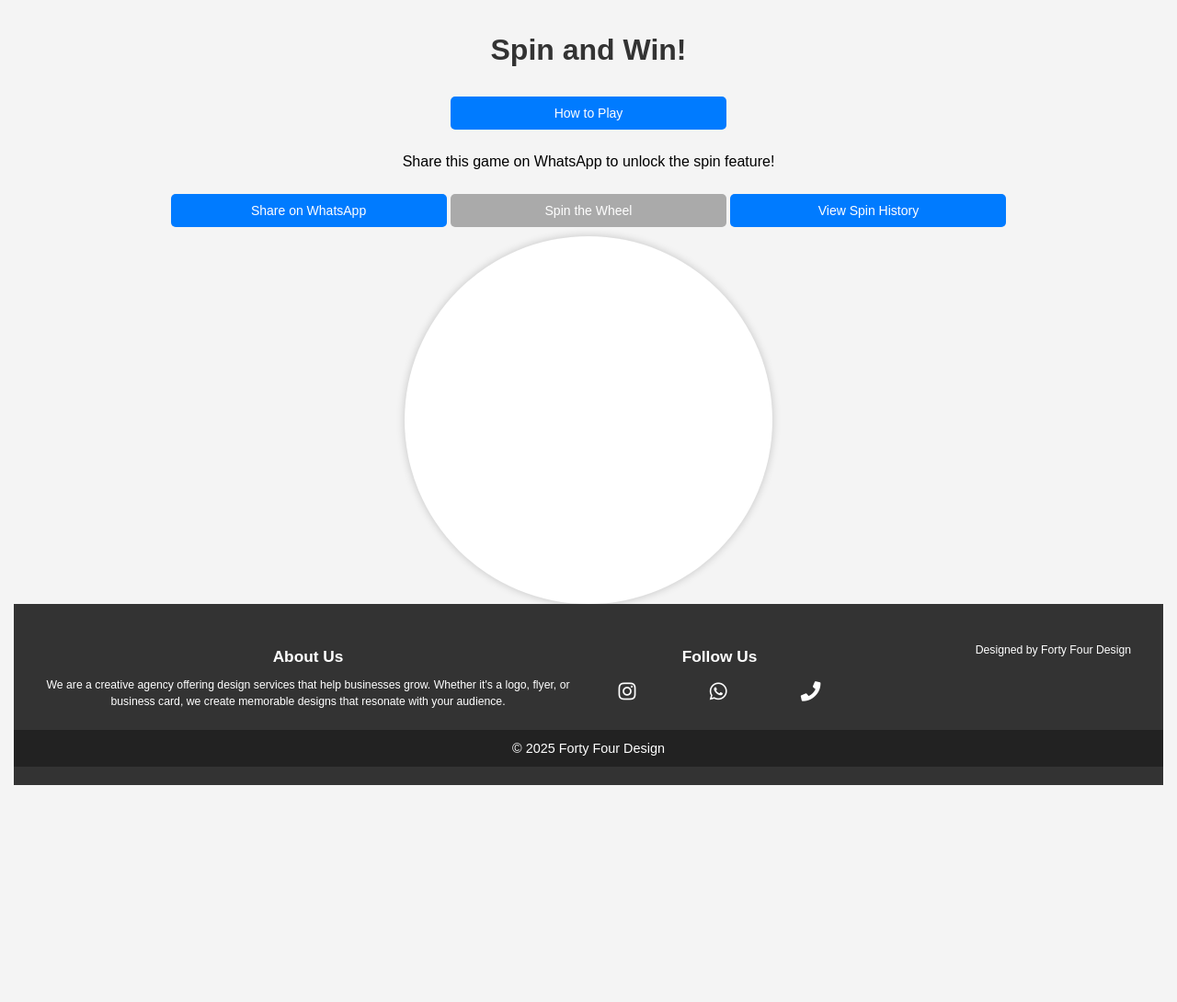
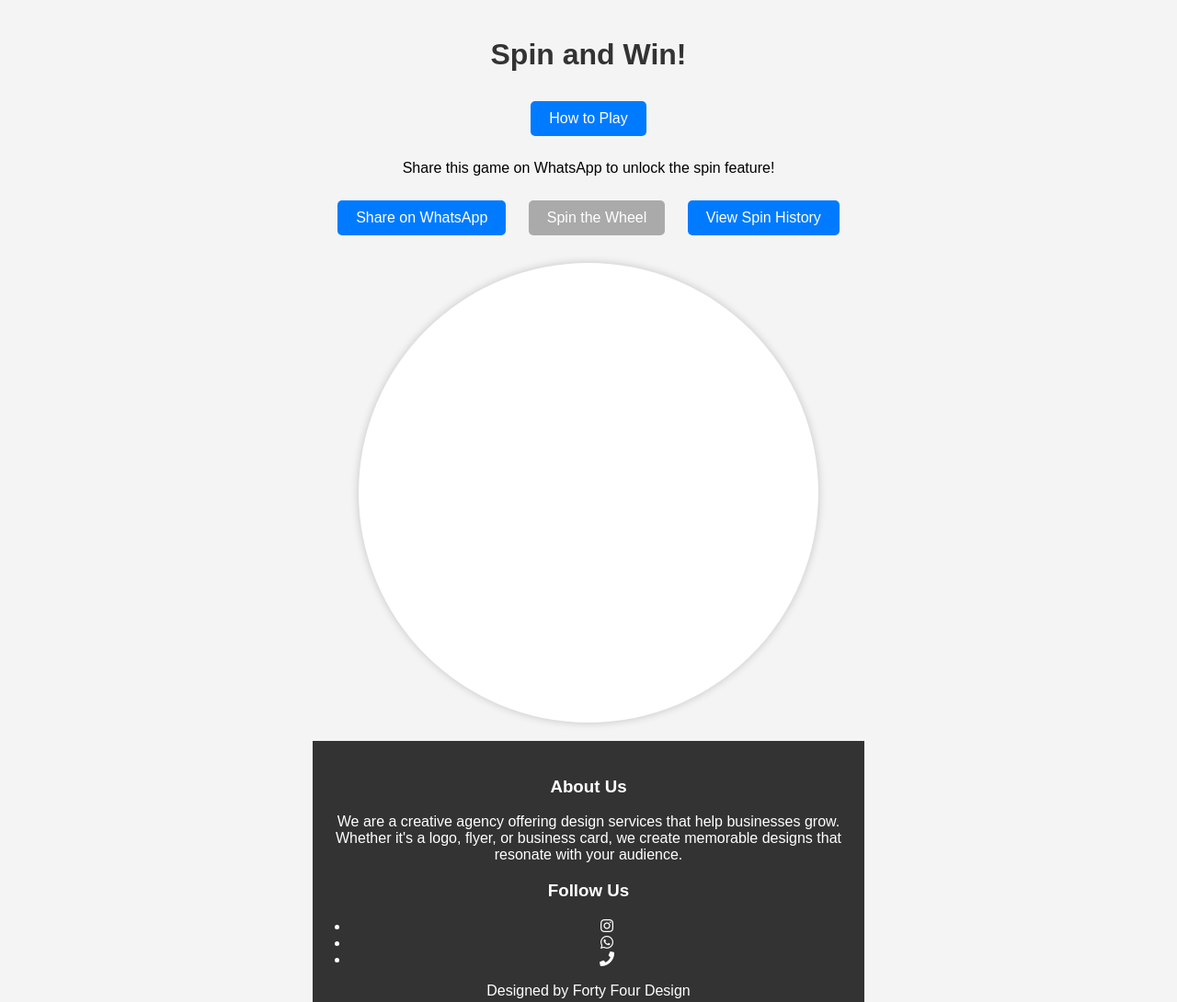
Before and after one commit to hansoswald/-spinning-game, a plain HTML site: page index.html in a window 1280 px wide. Shown: the top 1090 px of the page at 92% size. Before the commit the page ends 869 px from the top, so only its background shows below. Drawn offline with Linux system fonts and the light colour scheme.

Commit message:
Update styles.css

```diff
--- a/styles.css
+++ b/styles.css
@@ -81,134 +81,12 @@ footer {
   background-color: #333;
   color: #fff;
   padding: 20px 0;
-  font-size: 0.9em;
-}
-
-.footer-container {
-  display: flex;
-  justify-content: space-between;
-  align-items: flex-start;
-  flex-wrap: wrap;
-  max-width: 1200px;
-  margin: 0 auto;
-  padding: 0 20px;
-}
-
-.footer-column {
-  flex: 1;
-  margin: 10px;
-}
-
-.about-us {
-  flex: 2; /* Makes About Us section take more space */
-}
-
-.follow-us {
-  text-align: center;
-}
-
-.right {
-  text-align: right;
-}
-
-.footer-column h3 {
-  font-size: 1.2em;
-  margin-bottom: 5px;
-}
-
-.social-icons {
-  list-style: none;
-  padding: 0;
-  display: flex;
-  justify-content: center;
-  gap: 15px;
-}
-
-.social-icons li a {
-  color: #fff;
-  font-size: 1.5em;
-  transition: color 0.3s;
-}
-
-.social-icons li a:hover {
-  color: #1da1f2;
-}
-
-footer p {
-  font-size: 0.85em;
-  line-height: 1.4;
 }
 
 footer a {
   color: #fff;
-  text-decoration: none;
 }
 
 footer a:hover {
   text-decoration: underline;
 }
-
-/* Copyright Section */
-.footer-copyright {
-  background-color: #222;
-  padding: 10px 0;
-  text-align: center;
-}
-
-.footer-copyright p {
-  margin: 0;
-  font-size: 1em;
-}
-
-/* Responsive Design */
-@media (max-width: 768px) {
-  .footer-container {
-    flex-direction: column;
-    text-align: center;
-  }
-
-  .footer-column {
-    flex: none;
-    margin-bottom: 20px;
-  }
-
-  .about-us {
-    flex: none;
-    margin-bottom: 20px;
-  }
-}
-
-
-/*responsev */
-
-/* Ensure the container uses full width on smaller devices */
-.container {
-  width: 100%;
-  max-width: 100%; /* Override the earlier max-width */
-  box-sizing: border-box;
-  padding: 15px; /* Add padding to prevent content from touching edges */
-}
-
-canvas {
-  width: 100%;
-  height: auto; /* Ensure canvas scales properly */
-  max-width: 400px; /* Restrict max size for better scaling */
-  display: block;
-  margin: 0 auto; /* Center the canvas */
-}
-
-button {
-  width: 100%; /* Buttons should be full-width for mobile */
-  max-width: 300px; /* Restrict their max size */
-  margin: 10px auto; /* Add space between buttons */
-  font-size: 14px; /* Reduce font size slightly for smaller screens */
-}
-
-.footer-column {
-  width: 100%;
-}
-
-.social-icons {
-  flex-wrap: wrap; /* Allow icons to wrap to the next line if needed */
-  justify-content: space-around; /* Space them evenly */
-}
```
